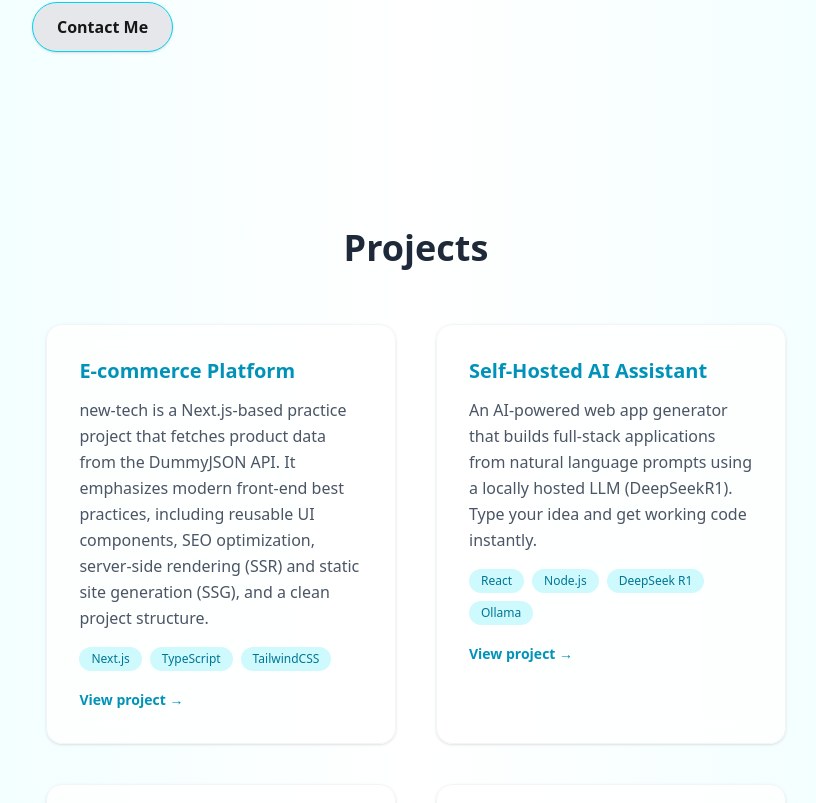
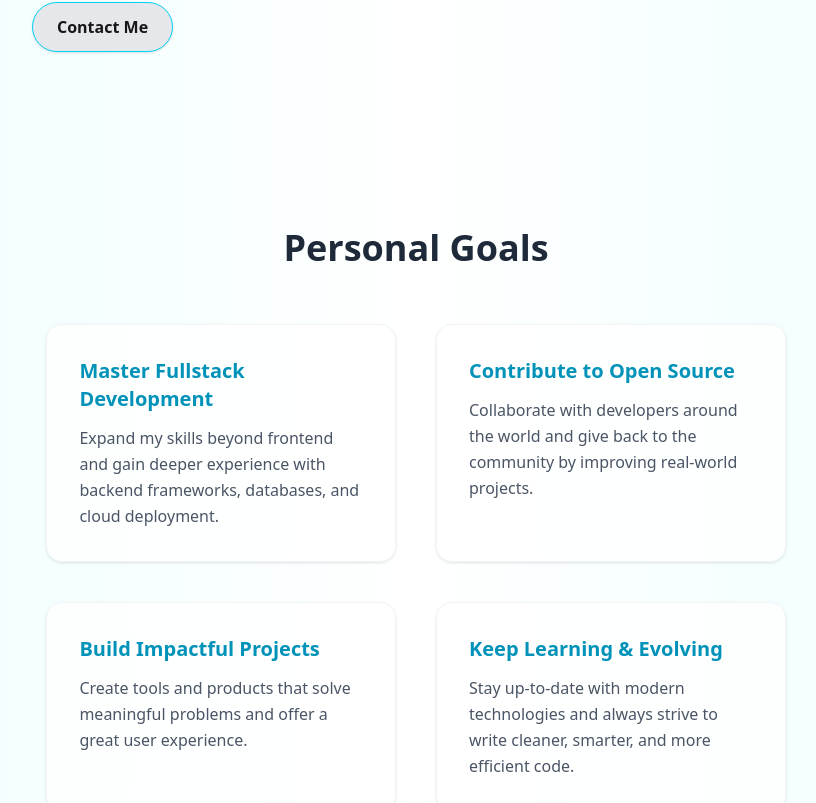
Before and after one commit to Frawser/portfolio, a Next.js app: page / in a window 1280 px wide. Shown: the part 2053-2856 px from the top of the page, without its empty margins (224-1040 px from the left). Built offline with nearby package versions, Linux system fonts and the light colour scheme.

Commit message:
Update page.tsx

```diff
--- a/src/app/page.tsx
+++ b/src/app/page.tsx
@@ -5,6 +5,7 @@ import About from "@/components/About";
 import Stats from "@/components/Stats";
 import Background from "@/components/Background";
 import Projects from "@/components/Projects";
+import PersonalGoals from "@/components/PersonalGoals";
 
 export default function Home() {
   return (
@@ -14,6 +15,7 @@ export default function Home() {
       <About />
       <Stats />
       <Background />
+      <PersonalGoals />
       <Projects />
     </div>
   );
```
